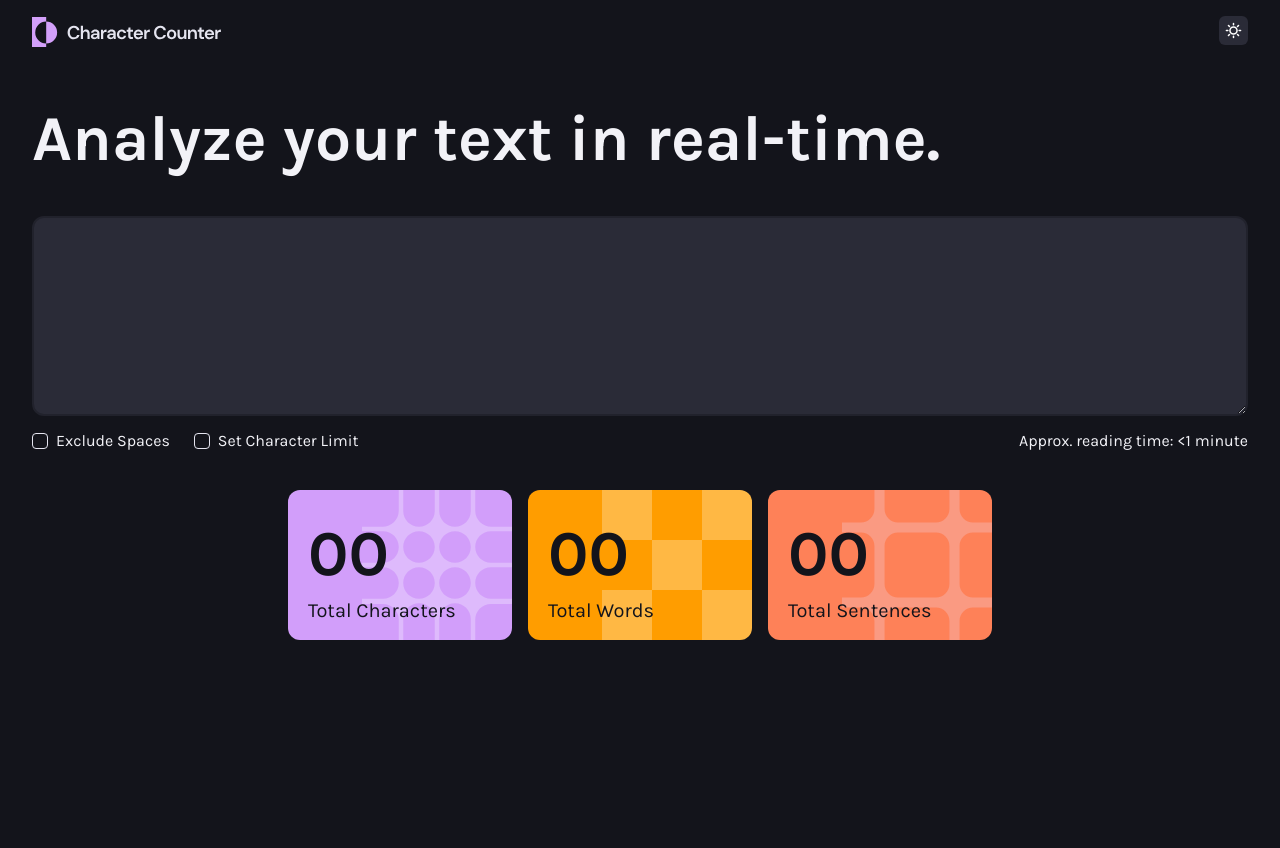
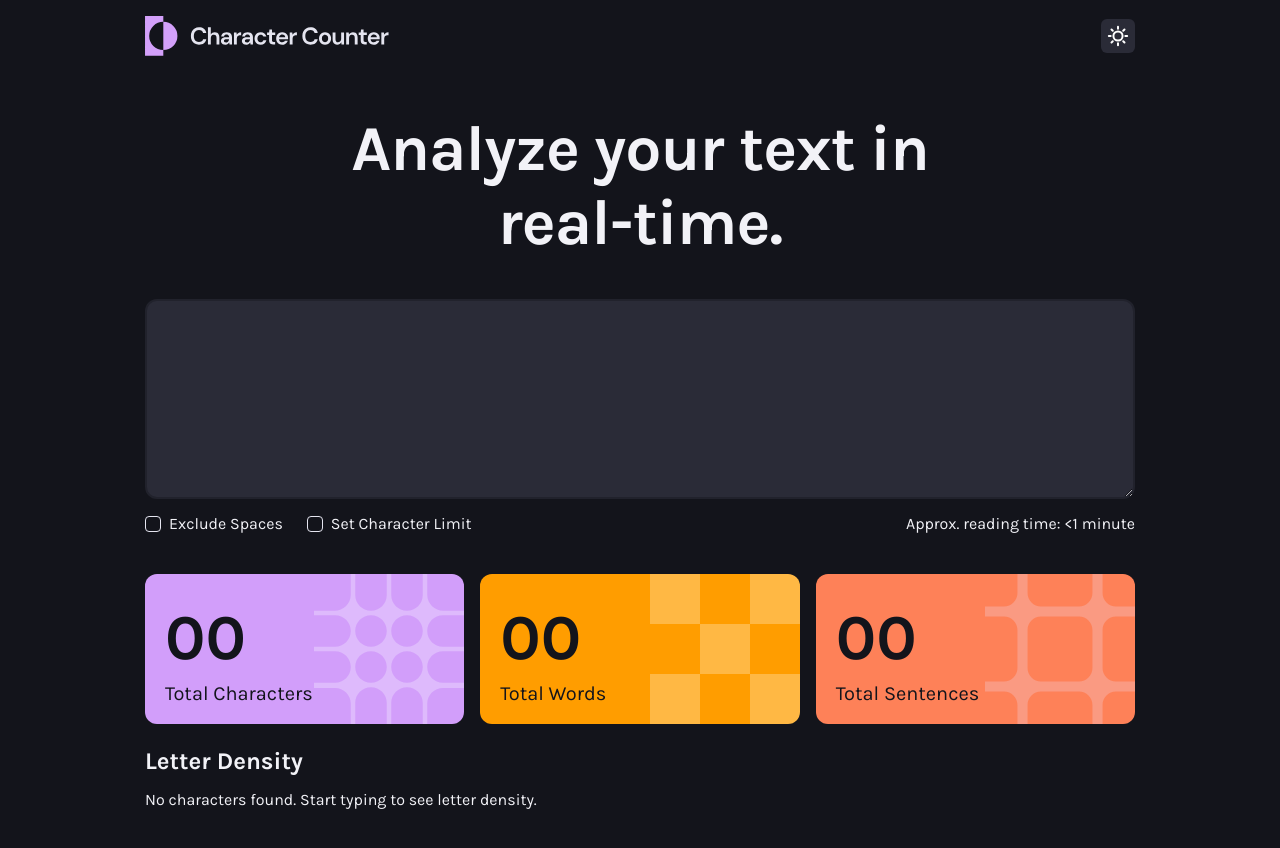
Before and after one commit to aga-siwek/frontendmentor-character-count-app, a React (Vite) app: page / in a window 1280 px wide. Shown: the top 848 px of the page. Before the commit the page ends 800 px from the top, so only its background shows below. Built offline with nearby package versions, Linux system fonts and the light colour scheme; a web font is replaced by a local one.

Commit message:
desctop and tablet version

```diff
--- a/src/App.css
+++ b/src/App.css
@@ -34,10 +34,12 @@
     flex-direction: column;
     gap: calc(40rem/16);
     margin: 16px;
+    margin-bottom: 64px;
+
 }
 
-@media (min-width: 768px) {
+@media (min-width: 1100px) {
     .container {
-        margin: 16px 32px;
+        max-width: 990px;
     }
 }
--- a/src/App.jsx
+++ b/src/App.jsx
@@ -9,7 +9,6 @@ import {useState, useCallback, memo} from "react";
 const MemoHeader = memo(Header)
 const MemoTitle = memo(Title)
 const MemoResult = memo(Result)
-const MemoTyping = memo(Typing)
 
 function App() {
     const [message, setMessage] = useState("")
--- a/src/components/header/Header.module.css
+++ b/src/components/header/Header.module.css
@@ -4,7 +4,7 @@
     align-items: center;
     justify-content: space-between;
     max-height: 28px;
-    margin-bottom: calc(17rem/16);
+    margin-bottom: calc(16rem/16);
 }
 
 .logo_img{
@@ -19,4 +19,9 @@
     .navbar {
         max-height: 40px;
     }
+
+    .logo_img{
+        height: 40px;
+        width: 245px;
+    }
 }
--- a/src/components/header/ModeSwitch.module.css
+++ b/src/components/header/ModeSwitch.module.css
@@ -13,3 +13,17 @@
     width: 17px;
     height: 17px;
 }
+
+@media (min-width: 768px) {
+    .switch__icon {
+        width: 20px;
+        height: 20px;
+    }
+}
+
+@media (min-width: 1110px) {
+    .switch__icon {
+        width: 22px;
+        height: 22px;
+    }
+}
--- a/src/components/result/Cart.module.css
+++ b/src/components/result/Cart.module.css
@@ -31,7 +31,7 @@
 
 .cart_counter {
     color: var(--color-1);
-    font-size: calc(64rem/16);
+    font-size: calc(40rem/16);
     font-weight: bold;
 }
 
@@ -42,6 +42,9 @@
 
 @media (min-width: 768px) {
     .cart {
-       max-width: 224px;
+       max-width: 320px;
+    }
+    .cart_counter {
+        font-size: calc(64rem/16);
     }
 }
--- a/src/components/result/Chart.jsx
+++ b/src/components/result/Chart.jsx
@@ -53,6 +53,17 @@ function Chart({letterCountSorted}) {
             </div>
         );
     }
+    else {
+        return (
+            <div className={styles.chart__container}>
+                <h3 className={styles.chart__container__title}>Letter Density</h3>
+                <div className={styles.chart__components} >
+                    <p>No characters found. Start typing to see letter density.</p>
+                </div>
+            </div>
+        );
+    }
 }
 
+
 export default Chart
--- a/src/components/result/Result.jsx
+++ b/src/components/result/Result.jsx
@@ -1,8 +1,6 @@
 import Carts from "./Carts.jsx";
 import Chart from "./Chart.jsx";
 import styles from "./Result.module.css"
-
-
 
 function Result({message, excludeChecked, limitChecked, characterLimit}) {
     let charactersToCount = message
--- a/src/components/title/Title.module.css
+++ b/src/components/title/Title.module.css
@@ -1,16 +1,27 @@
 .title {
     display: flex;
-    flex-direction: column;
+    flex-direction: row;
     align-items: start;
-    justify-content: left;
+    justify-content: center;
+    width: 100%;
 }
 
 .title__content {
-    font-size: calc(40rem/16);
+    font-size: calc(38rem/16);
     font-weight: bold;
-    text-align: center}
+    text-align: center;
+    letter-spacing: -1px;
+    width: 100%;
+}
+
 @media (min-width: 768px) {
     .title__content {
         font-size: calc(64rem/16);
     }
 }
+
+@media (min-width: 1100px) {
+    .title {
+        padding: 0 150px;
+    }
+}
--- a/src/components/typing/SelectSpace.module.css
+++ b/src/components/typing/SelectSpace.module.css
@@ -10,6 +10,12 @@
     flex-direction: column;
     gap: calc(12rem/16);
     width: 100%
+}
+
+.chestbox_option{
+    display: flex;
+    flex-direction: row;
+    gap: calc(8rem/16);
 }
 
 .hidden_checkbox {
--- a/src/components/typing/TypingSpace.module.css
+++ b/src/components/typing/TypingSpace.module.css
@@ -5,9 +5,10 @@
     border: 2px solid var(--input-border_color);
     border-radius: 12px;
     color: var(--input-font-color);
-    padding-top: 12px;
-    padding-left: 12px;
-    padding-right: 12px;
+    padding-top: 16px;
+    padding-left: 16px;
+    padding-right: 16px;
+    font-size: calc(18rem/16);
 
 }
 
@@ -18,7 +19,5 @@
 
 
 @media (min-width: 768px) {
-    .typing_space {
-        font-size: calc(18rem/16);
-    }
+
 }
--- a/src/index.css
+++ b/src/index.css
@@ -24,11 +24,18 @@
 }
 
 body {
-  margin: auto auto;
   background-color: var(--main-background-color);
   font-family: "Karla", sans-serif;
   font-optical-sizing: auto;
   font-weight: 400;
   font-style: normal;
   color: var(--font-color-1);
+
 }
+
+#root {
+  display: flex;
+  flex-direction: column;
+  justify-content: center;
+  align-items: center;
+}
```
Also changed, not shown: normalize.css.
